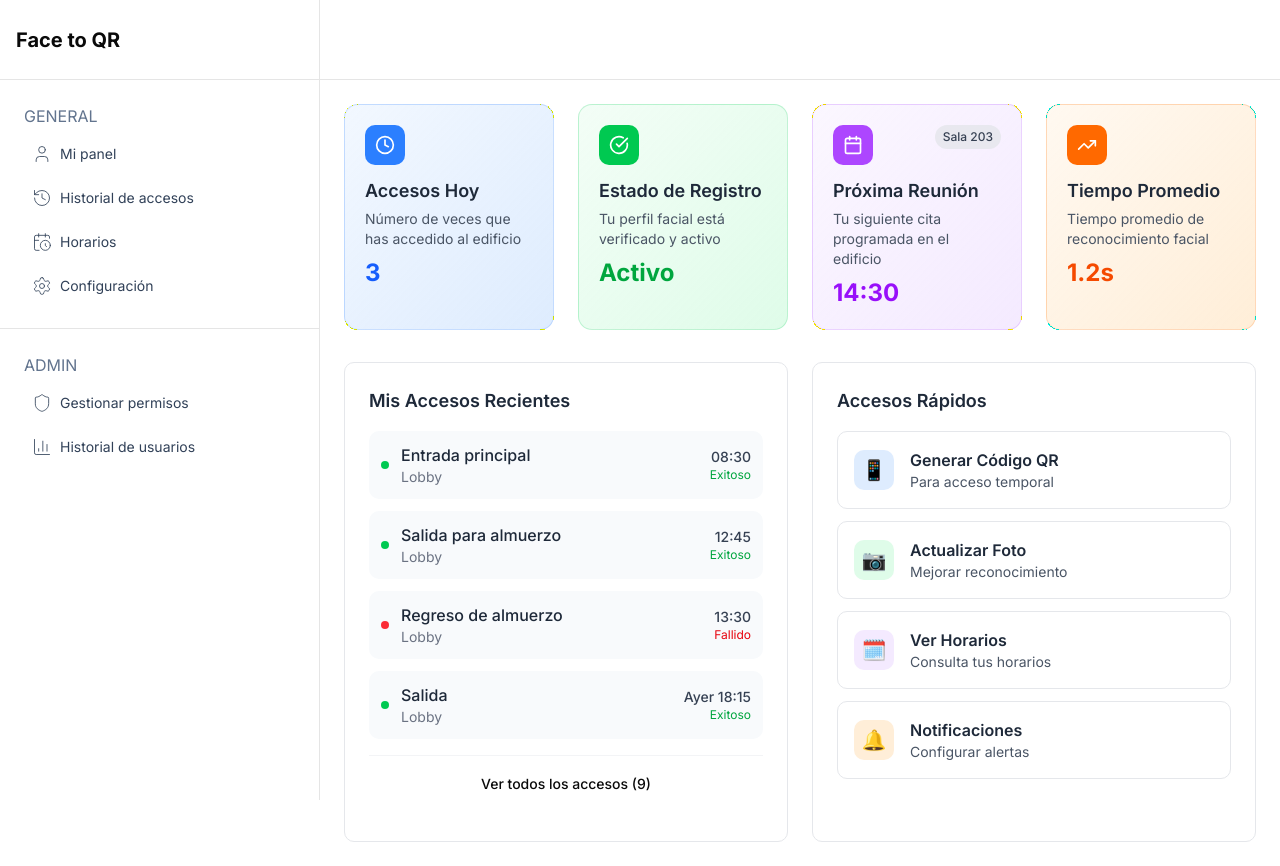
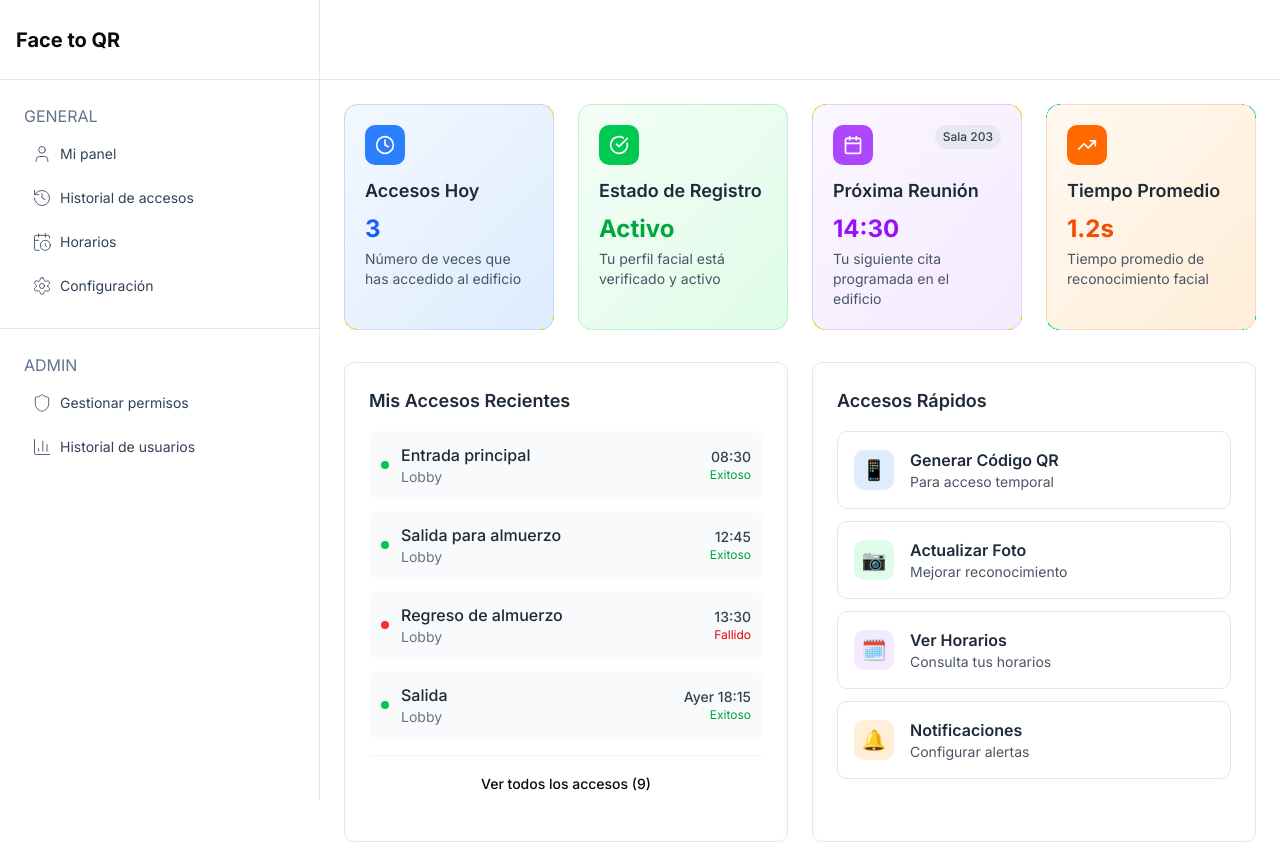
Before and after one commit to Gonzalo-Are/reconocimiento-facial-y-QR-din-mico, a Next.js app: page /perfil in a window 1280 px wide. Built offline with nearby package versions, Linux system fonts and the light colour scheme; no server answers.

Commit message:
Cambio en la organización de elementos dentro del componente padre de las tarjetas

```diff
--- a/src/components/InfoCard.jsx
+++ b/src/components/InfoCard.jsx
@@ -42,6 +42,7 @@ export default function InfoCard({
 
   return (
     <div className={`group relative overflow-hidden rounded-xl border ${config.border} ${config.bg} p-5 transition-all duration-300 hover:scale-105 hover:shadow-2xl ${config.shadow}`}>
+      {Icon && (
         <div className="flex items-start justify-between mb-3">
           <div className={`p-2.5 rounded-lg ${config.iconBg} text-white`}>
             <Icon className="w-5 h-5" />
@@ -52,9 +53,10 @@ export default function InfoCard({
             </span>
           )}
         </div>
-      <h3 className="text-lg font-semibold text-gray-800 mb-1">{title}</h3>
-      <p className="text-sm text-gray-600 mb-2">{description}</p>
-      <div className={`text-2xl font-bold ${config.textColor}`}>{data}</div>
+      )}
+      <h3 className="text-lg font-semibold text-gray-800 mb-2">{title}</h3>
+      <div className={`text-2xl font-bold ${config.textColor} mb-1`}>{data}</div>
+      <p className="text-sm text-gray-600">{description}</p>
     </div>
   );
 }
```
Lines whose indentation alone changed are shown as unchanged.
